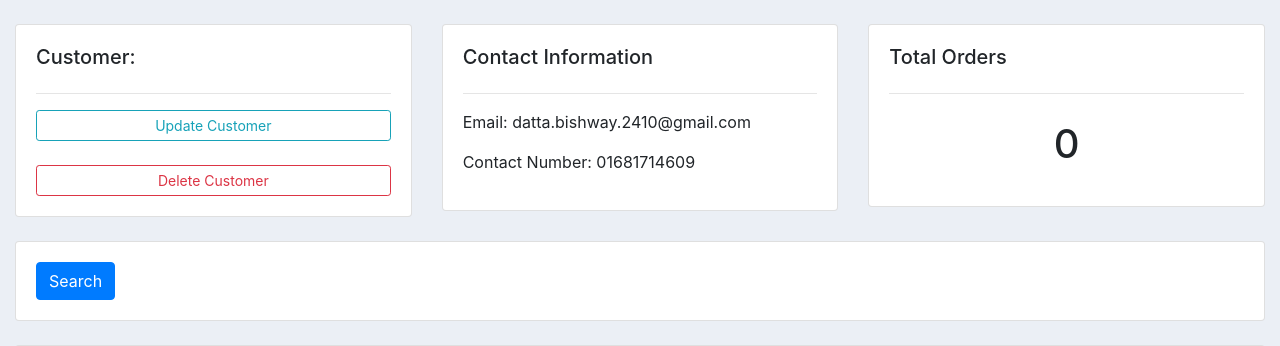
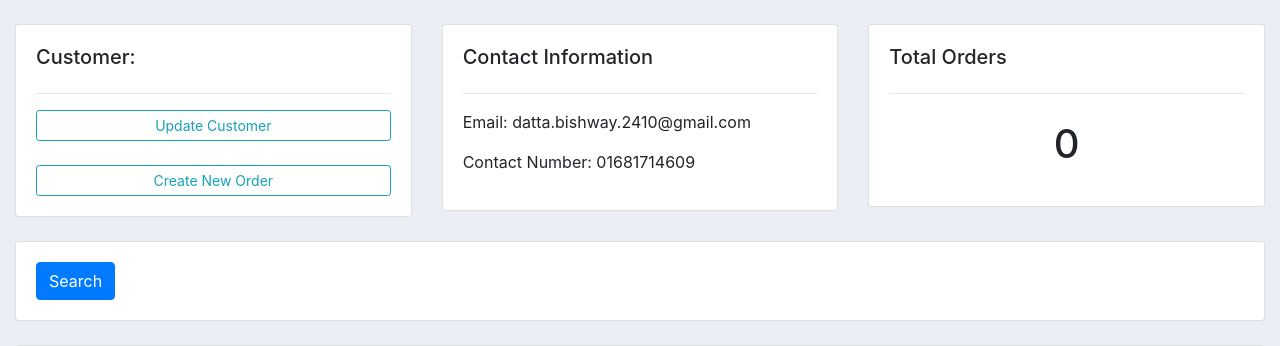
Before and after one commit to Datta2119/CRM, a Django app: page /customers/1/ in a window 1280 px wide. Shown: the part 96-442 px from the top of the page. Run offline with Django 4.2, Linux system fonts and the light colour scheme; data comes from the database, SQL or seed files in the repository; some libraries are stand-ins or nearby versions.

Commit message:
Inline formset build

```diff
--- a/accounts/templates/accounts/customers.html
+++ b/accounts/templates/accounts/customers.html
@@ -8,7 +8,7 @@
             <h5>Customer:</h5>
             <hr>
             <a href="" class="btn btn-outline-info btn-sm btn-block">Update Customer</a> <br>
-            <a href="" class="btn btn-outline-danger btn-sm btn-block">Delete Customer</a>
+            <a href="{% url 'create_order' customers.id %}" class="btn btn-outline-info btn-sm btn-block">Create New Order</a>
         </div>
     </div>
 
--- a/accounts/templates/accounts/dashboard.html
+++ b/accounts/templates/accounts/dashboard.html
@@ -39,9 +39,6 @@
         <h5>Last 5 Orders</h5>
         <hr>
         <div class="card card-body">
-            <a href="{% url 'create_order' %}" class="btn btn-primary btn-sm btn-block">
-                Create Order
-            </a>
             <table class="table table-sm">
                 <tr>
                     <th>Product</th>
--- a/accounts/urls.py
+++ b/accounts/urls.py
@@ -5,7 +5,8 @@ urlpatterns = [
     path('', views.home, name='home'),
     path('products/', views.products, name='products'),
     path('customers/<str:pk>/', views.customers, name='customer'),
-    path('create_order/', views.createOrder, name='create_order'),
+
+    path('create_order/<str:pk>', views.createOrder, name='create_order'),
     path('update_order/<str:pk>', views.updateOrder, name='update_order'),
     path('delete_order/<str:pk>', views.deleteOrder, name='delete_order'),
 ]
--- a/accounts/views.py
+++ b/accounts/views.py
@@ -1,5 +1,7 @@
 from django.shortcuts import render, redirect
 from django.http import HttpResponse
+from django.forms import inlineformset_factory
+
 from .models import *
 from .forms import OrderForm
 from accounts import forms
@@ -42,16 +44,20 @@ def customers(request, pk):
     }
     return render (request, 'accounts/customers.html', contxt)
 
-def createOrder(request):
-    form = OrderForm()
+def createOrder(request, pk):
+    OrderFromSet = inlineformset_factory(Customer, Order, fields=('product', 'status'), extra=10 )
+    customer = Customer.objects.get(id=pk)
+    # form = OrderForm(initial={'customer':customer})
+    formset = OrderFromSet(queryset=Order.objects.none(), instance=customer)
 
-    if request.method == 'post' or 'POST':
-        form = OrderForm(request.POST)
-        if form.is_valid():
-            form.save()
+    if request.method == 'POST':
+        # form = OrderForm(request.POST)
+        formset = OrderFromSet(request.POST, instance=customer)
+        if formset.is_valid():
+            formset.save()
             return redirect('/')
 
-    form_contxt = {'form': form}
+    form_contxt = {'formset': formset}
 
     return render (request, 'accounts/order_form.html', form_contxt)
 
```
Also changed, not shown: accounts/templates/accounts/order_form.html (+5 -2 lines).
